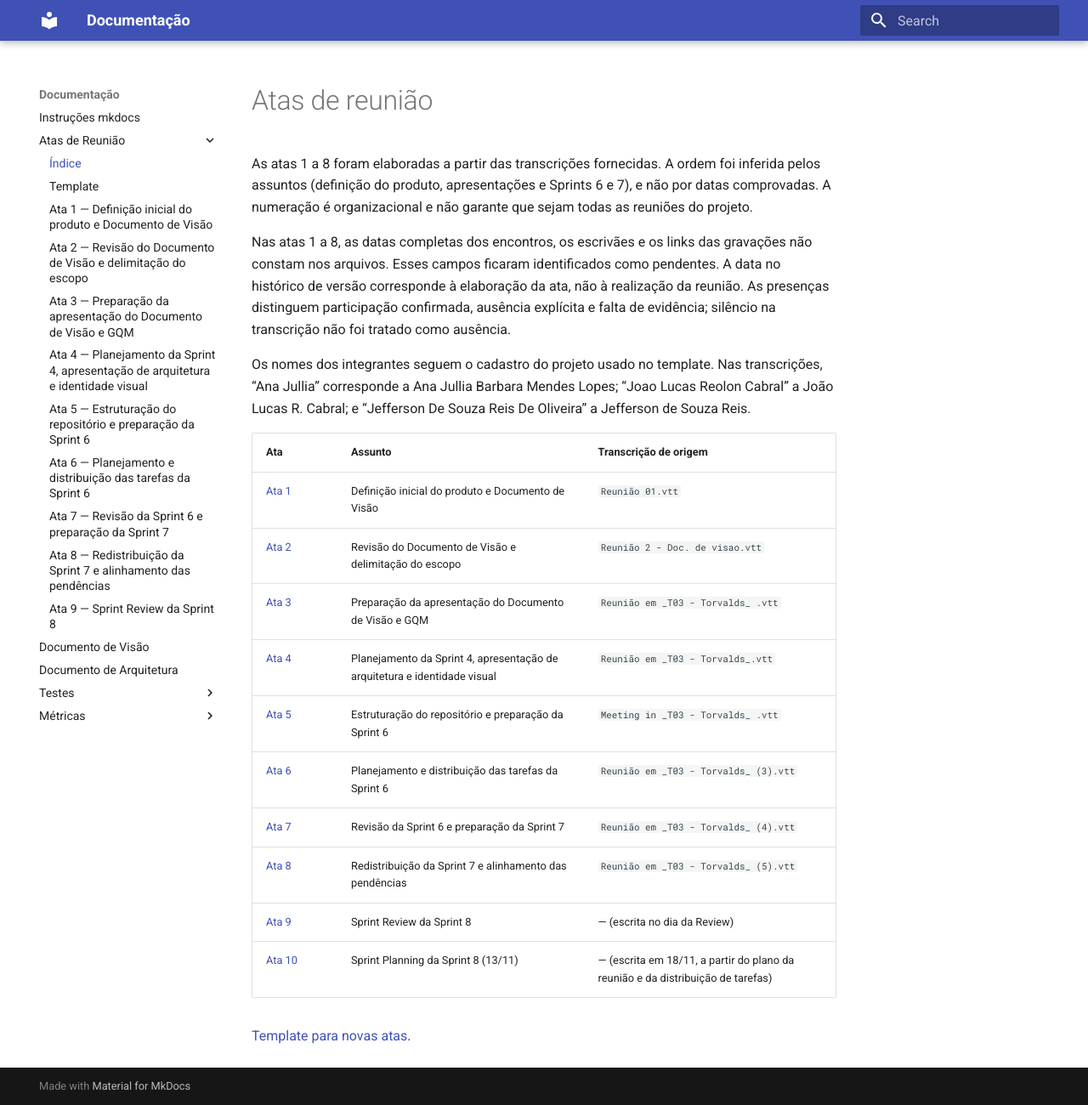
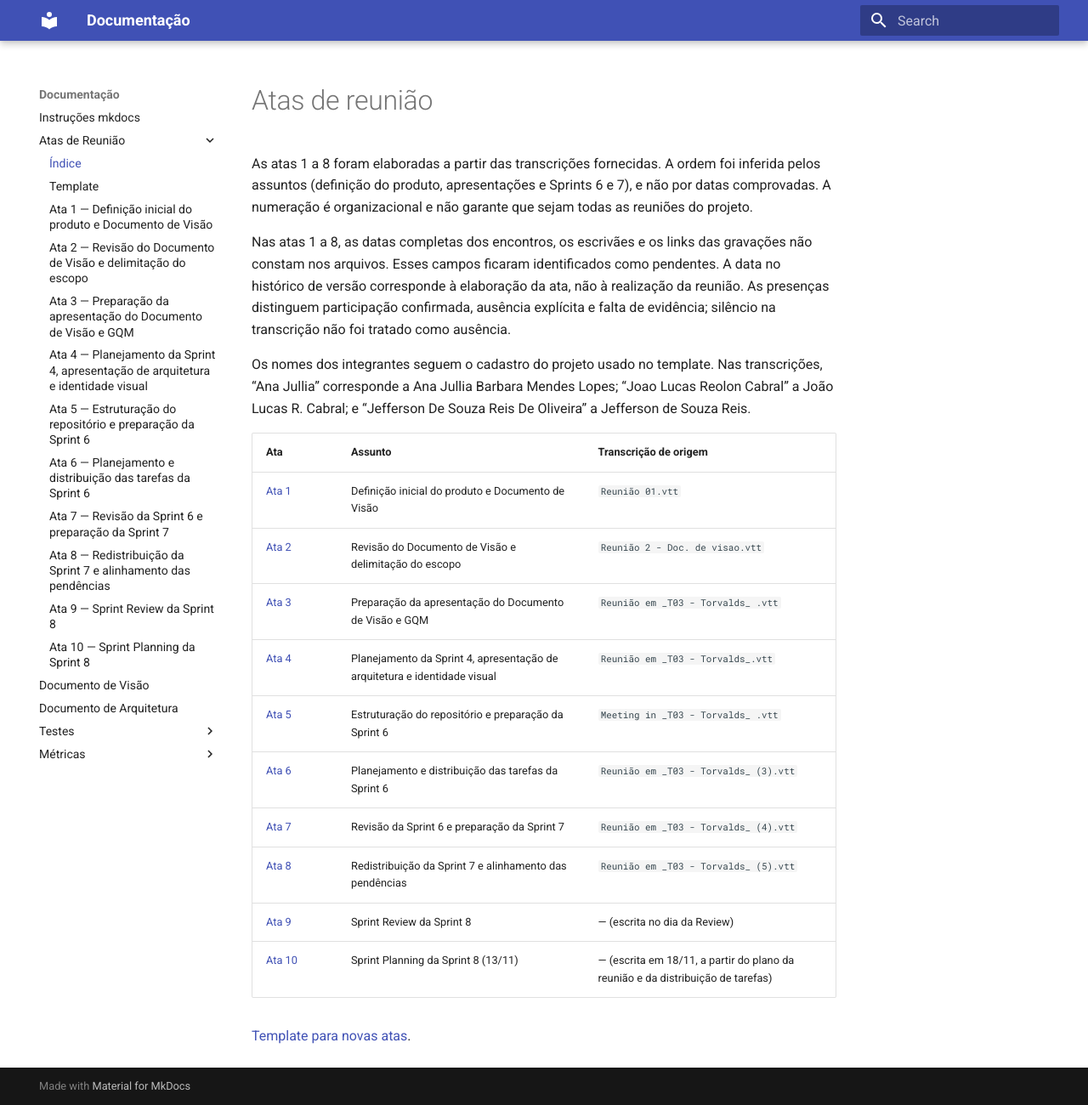
Before and after one commit to FGA0138-MDS-Ajax/2026.2-T03-Torvalds, an MkDocs documentation site: the page built from docs/atas-reuniao/index.md, in a window 1280 px wide and 1300 px high. Shown: the whole window at 85% size. Built offline with MkDocs 1.6.1 and Material for MkDocs 9.7.7, drawn with Linux system fonts in a browser that asks for light colours.

Commit message:
docs(mkdocs): adiciona a ata 10 ao menu (#139)

```diff
--- a/mkdocs.yml
+++ b/mkdocs.yml
@@ -14,6 +14,7 @@ nav:
     - "Ata 7 — Revisão da Sprint 6 e preparação da Sprint 7": "atas-reuniao/ata-reuniao-7.md"
     - "Ata 8 — Redistribuição da Sprint 7 e alinhamento das pendências": "atas-reuniao/ata-reuniao-8.md"
     - "Ata 9 — Sprint Review da Sprint 8": "atas-reuniao/ata-reuniao-9.md"
+    - "Ata 10 — Sprint Planning da Sprint 8": "atas-reuniao/ata-reuniao-10.md"
   - Documento de Visão: "documento-de-visao.md"
   - Documento de Arquitetura: "documento-de-arquitetura.md"
   - Testes:
```
